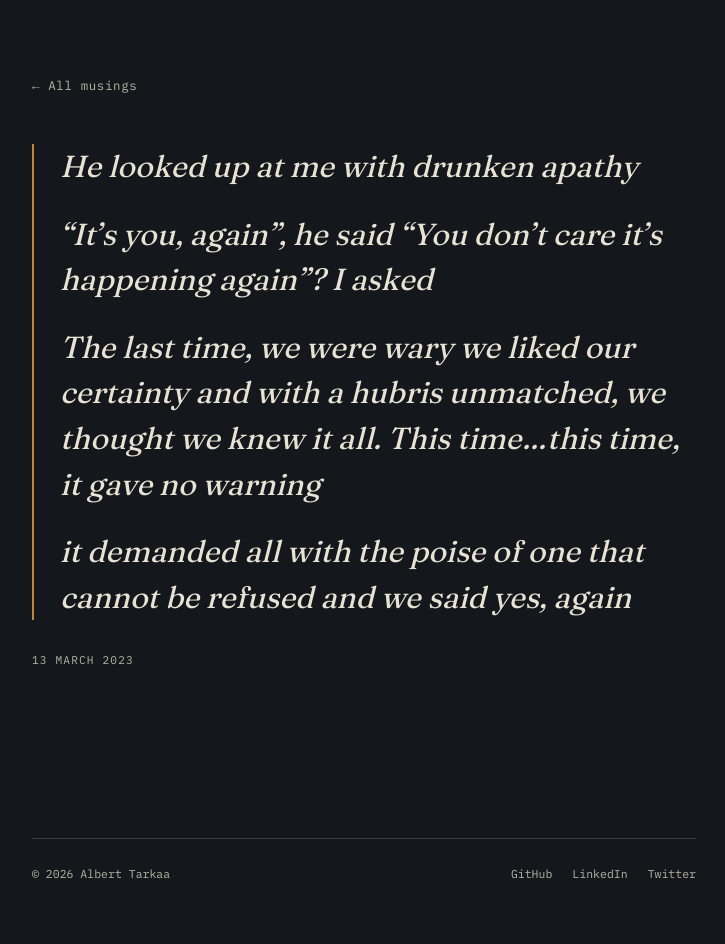
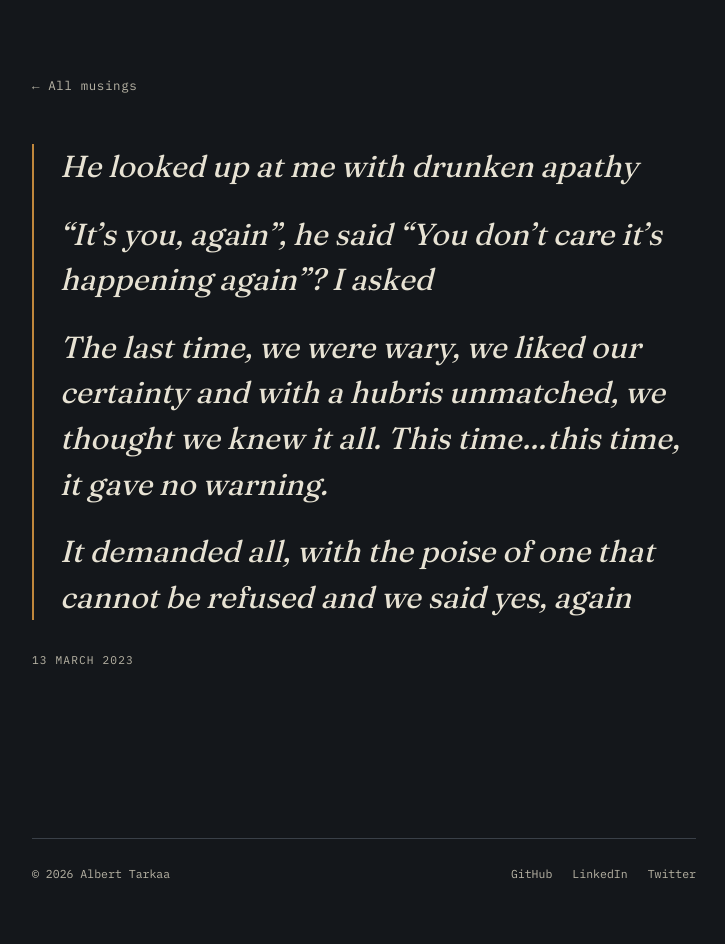
Before and after one commit to albert-tarkaa/taving, a Jekyll site: the page built from _musings/2023-03-13-2301-drunken-apathy.md, in a window 1280 px wide. Shown: the whole page, without its empty margins (276-1001 px from the left). Built offline with Jekyll 4.4.1, drawn with Linux system fonts in a browser that asks for light colours.

```diff
--- a/_musings/2023-03-13-2301-drunken-apathy.md
+++ b/_musings/2023-03-13-2301-drunken-apathy.md
@@ -11,8 +11,7 @@ He looked up at me with drunken apathy
 "It's you, again", he said
 "You don't care it's happening again"? I asked
 
-The last time, we were wary
-we liked our certainty and with a hubris unmatched, we thought we knew it all.
-This time...this time, it gave no warning
+The last time, we were wary, we liked our certainty and with a hubris unmatched, we thought we knew it all.
+This time...this time, it gave no warning.
 
-it demanded all with the poise of one that cannot be refused and we said yes, again
+It demanded all, with the poise of one that cannot be refused and we said yes, again
```
